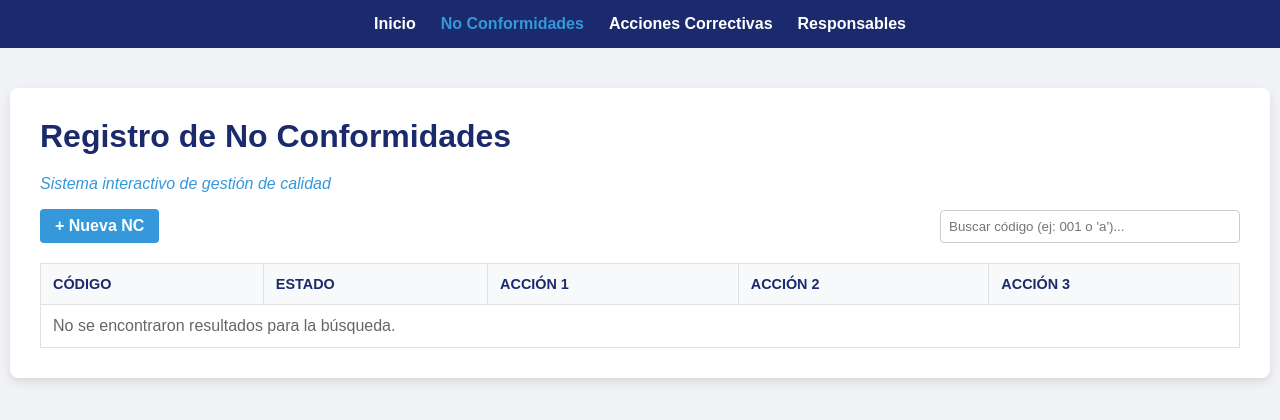
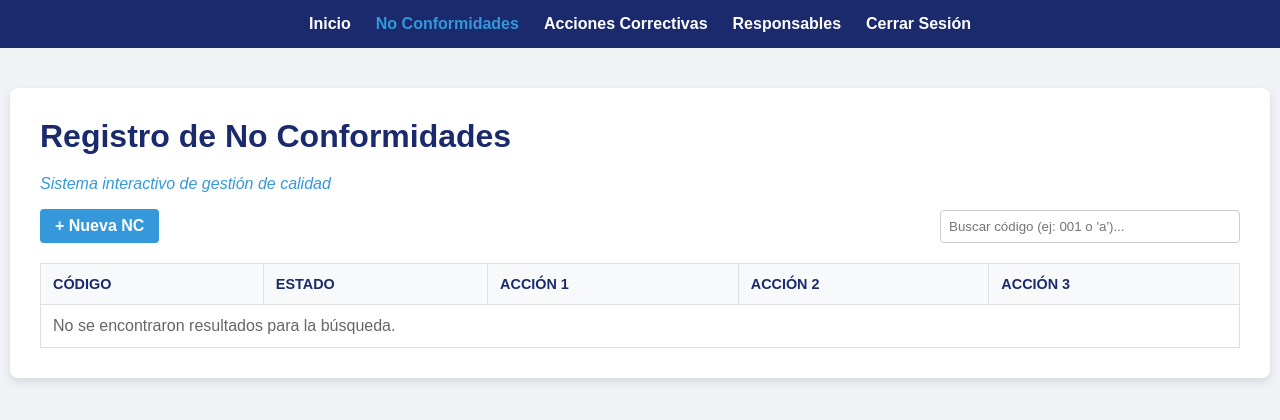
Before and after one commit to josuresano/IW-Grupo2-Reto5, a Django app: page /nc/ in a window 1280 px wide. Shown: the top 420 px of the page. Run offline with Django 5.2, Linux system fonts and the light colour scheme; data that the repository does not hold is empty; parts of the project's set-up code (start-up, migrations or seed data) failed here and were passed over.

Commit message:
Añadido de botón para cerrar sesión en el nav bar

```diff
--- a/Control_Calidad_Industria/urls.py
+++ b/Control_Calidad_Industria/urls.py
@@ -30,6 +30,7 @@ urlpatterns = [
     path('api/acciones/', views.AccionCorrectivaListAPIView.as_view(), name='api_acciones_list'),
     path('api/resumen/', views.ResumenPublicoAPIView.as_view(), name='api_resumen'),
     path('', views.login_view, name='login'),
+    path('login/', views.login_view, name='login_alt'),
     path('inicio/', views.inicio, name='inicio'),
     path('nc/', views.lista_nc, name='lista_nc'),
     path('acciones/', views.lista_acciones, name='lista_acciones'),
--- a/templates/HTML/inicio.html
+++ b/templates/HTML/inicio.html
@@ -51,6 +51,7 @@
         <a href="{% url 'lista_nc' %}">No Conformidades</a>
         <a href="{% url 'lista_acciones' %}">Acciones Correctivas</a>
         <a href="{% url 'lista_responsables' %}">Responsables</a>
+        <a href="#" class="btn-cerrar-sesion" onclick="cerrarSesion()">Cerrar Sesión</a>
     </nav>
 
     <div class="main-wrapper">
--- a/templates/HTML/lista_acciones.html
+++ b/templates/HTML/lista_acciones.html
@@ -34,6 +34,7 @@
         <a href="{% url 'lista_nc' %}">No Conformidades</a>
         <a href="{% url 'lista_acciones' %}" class="active">Acciones Correctivas</a>
         <a href="{% url 'lista_responsables' %}">Responsables</a>
+        <a href="#" class="btn-cerrar-sesion" onclick="cerrarSesion()">Cerrar Sesión</a>
     </nav>
 
     <div class="main-wrapper">
--- a/templates/HTML/lista_nc.html
+++ b/templates/HTML/lista_nc.html
@@ -35,6 +35,7 @@
         <a href="{% url 'lista_nc' %}" class="active">No Conformidades</a>
         <a href="{% url 'lista_acciones' %}">Acciones Correctivas</a>
         <a href="{% url 'lista_responsables' %}">Responsables</a>
+        <a href="#" class="btn-cerrar-sesion" onclick="cerrarSesion()">Cerrar Sesión</a>
     </nav>
 
     <div class="main-wrapper">
--- a/templates/HTML/lista_responsables.html
+++ b/templates/HTML/lista_responsables.html
@@ -30,6 +30,7 @@
         <a href="{% url 'lista_nc' %}">No Conformidades</a>
         <a href="{% url 'lista_acciones' %}">Acciones Correctivas</a>
         <a href="{% url 'lista_responsables' %}" class="active">Responsables</a>
+        <a href="#" class="btn-cerrar-sesion" onclick="cerrarSesion()">Cerrar Sesión</a>
     </nav>
 
     <div class="main-wrapper">
```
